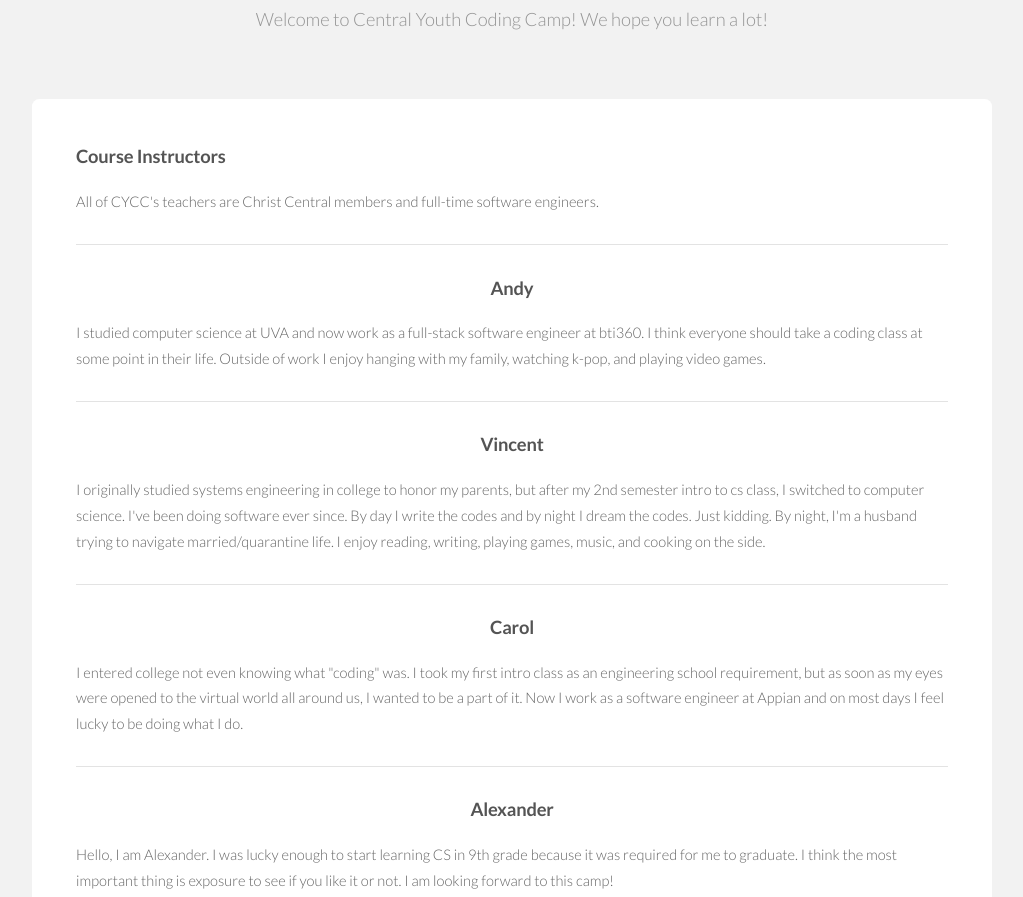
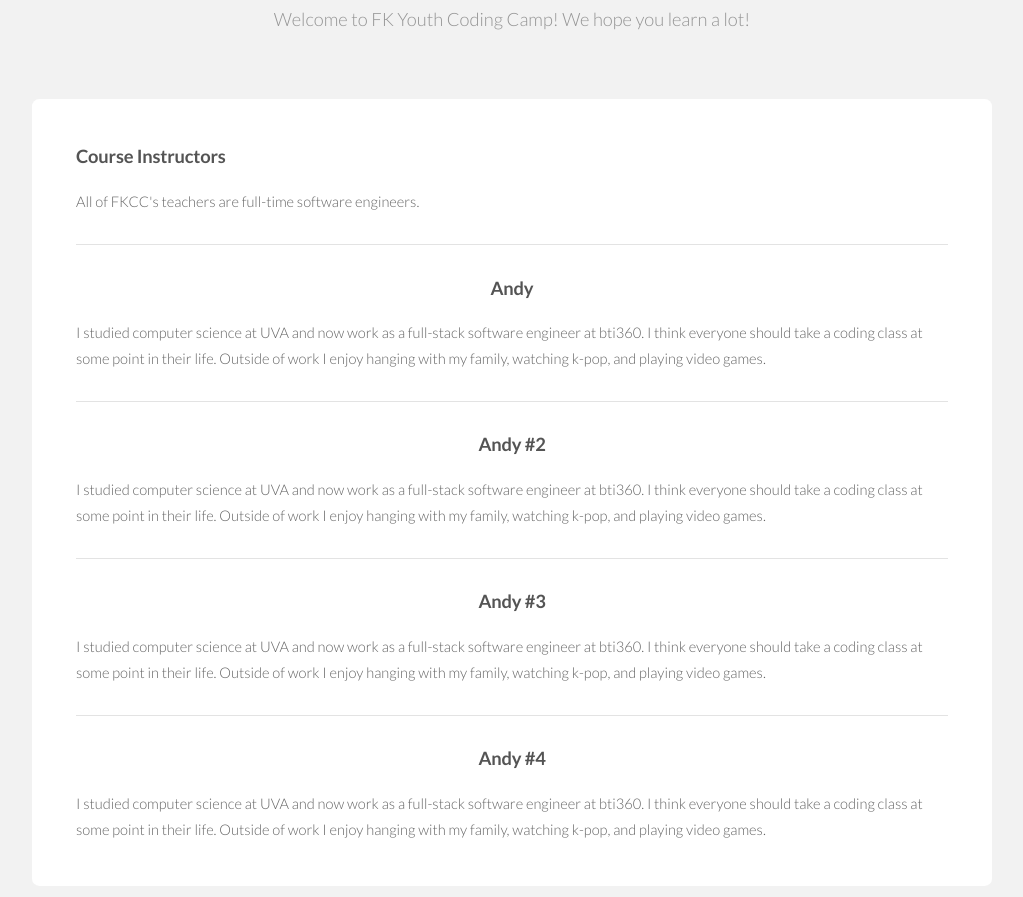
Before and after one commit to andy-han/fk-coding-class, a plain HTML site: page about.html in a window 1280 px wide. Shown: the part 182-1079 px from the top of the page, without its empty margins (128-1151 px from the left). Drawn offline with Linux system fonts and the light colour scheme.

Commit message:
masterfk

```diff
--- a/about.html
+++ b/about.html
@@ -31,7 +31,7 @@
 
 <!-- Header DO NOT CHANGE -->
 <header style="background-color: #545454" id="header" class="alt skel-layers-fixed">
-    <h1><a href="index.html">Central Youth Coding <span>2020</span></a></h1>
+    <h1><a href="index.html">FKPCP Youth Coding <span>2023</span></a></h1>
     <nav id="nav">
         <ul>
             <li><a href="index.html">Home</a></li>
@@ -44,11 +44,11 @@
 <section id="main" class="wrapper style1">
     <header class="major">
         <h2>About</h2>
-        <p>Welcome to Central Youth Coding Camp! We hope you learn a lot! </p>
+        <p>Welcome to FK Youth Coding Camp! We hope you learn a lot! </p>
     </header>
     <div class="container">
         <h3>Course Instructors</h3>
-        <p>All of CYCC's teachers are Christ Central members and full-time software engineers.</p>
+        <p>All of FKCC's teachers are full-time software engineers.</p>
         <hr/>
         <div style="text-align: center">
             <h3>Andy</h3>
@@ -58,26 +58,25 @@
             watching k-pop, and playing video games.</p>
         <hr/>
         <div style="text-align: center">
-            <h3>Vincent</h3>
+            <h3>Andy #2</h3>
         </div>
-        <p>I originally studied systems engineering in college to honor my parents, but after my 2nd semester intro to
-            cs class, I switched to computer science. I've been doing software ever since. By day I write the codes and
-            by night I dream the codes. Just kidding. By night, I'm a husband trying to navigate married/quarantine
-            life. I enjoy reading, writing, playing games, music, and cooking on the side.</p>
+        <p>I studied computer science at UVA and now work as a full-stack software engineer at bti360. I think everyone
+            should take a coding class at some point in their life. Outside of work I enjoy hanging with my family,
+            watching k-pop, and playing video games.</p>
         <hr/>
         <div style="text-align: center">
-            <h3>Carol</h3>
+            <h3>Andy #3</h3>
         </div>
-        <p>I entered college not even knowing what "coding" was. I took my first intro class as an engineering school
-            requirement, but as soon as my eyes were opened to the virtual world all around us, I wanted to be a part of
-            it. Now I work as a software engineer at Appian and on most days I feel lucky to be doing what I do.</p>
+        <p>I studied computer science at UVA and now work as a full-stack software engineer at bti360. I think everyone
+            should take a coding class at some point in their life. Outside of work I enjoy hanging with my family,
+            watching k-pop, and playing video games.</p>
         <hr/>
         <div style="text-align: center">
-            <h3>Alexander</h3>
+            <h3>Andy #4</h3>
         </div>
-        <p>Hello, I am Alexander. I was lucky enough to start learning CS in 9th grade because it was required for me to
-            graduate. I think the most important thing is exposure to see if you like it or not. I am looking forward to
-            this camp!</p>
+        <p>I studied computer science at UVA and now work as a full-stack software engineer at bti360. I think everyone
+            should take a coding class at some point in their life. Outside of work I enjoy hanging with my family,
+            watching k-pop, and playing video games.</p>
     </div>
 </section>
 
```
Also changed, not shown: index.html (+2 -2 lines).
